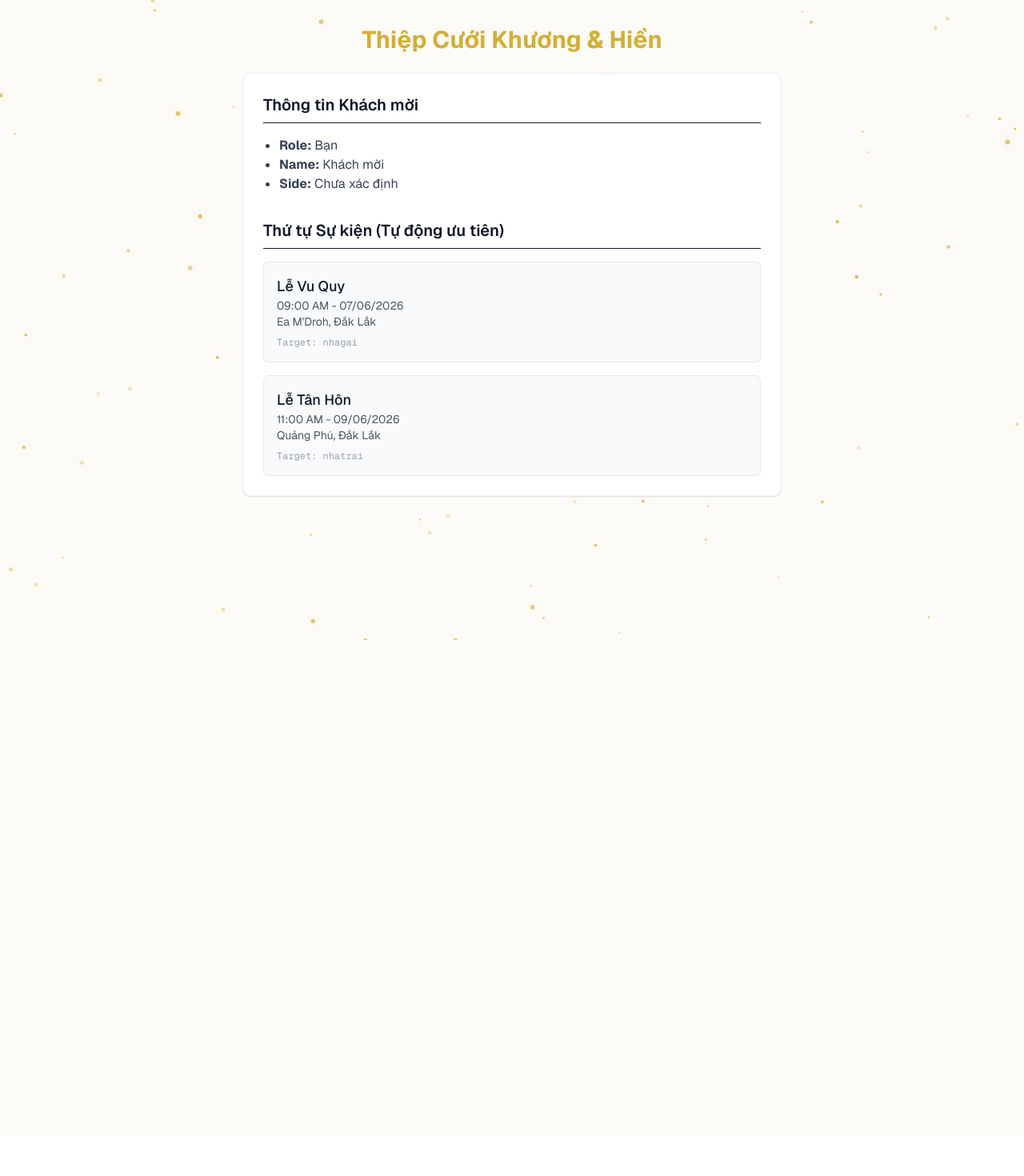
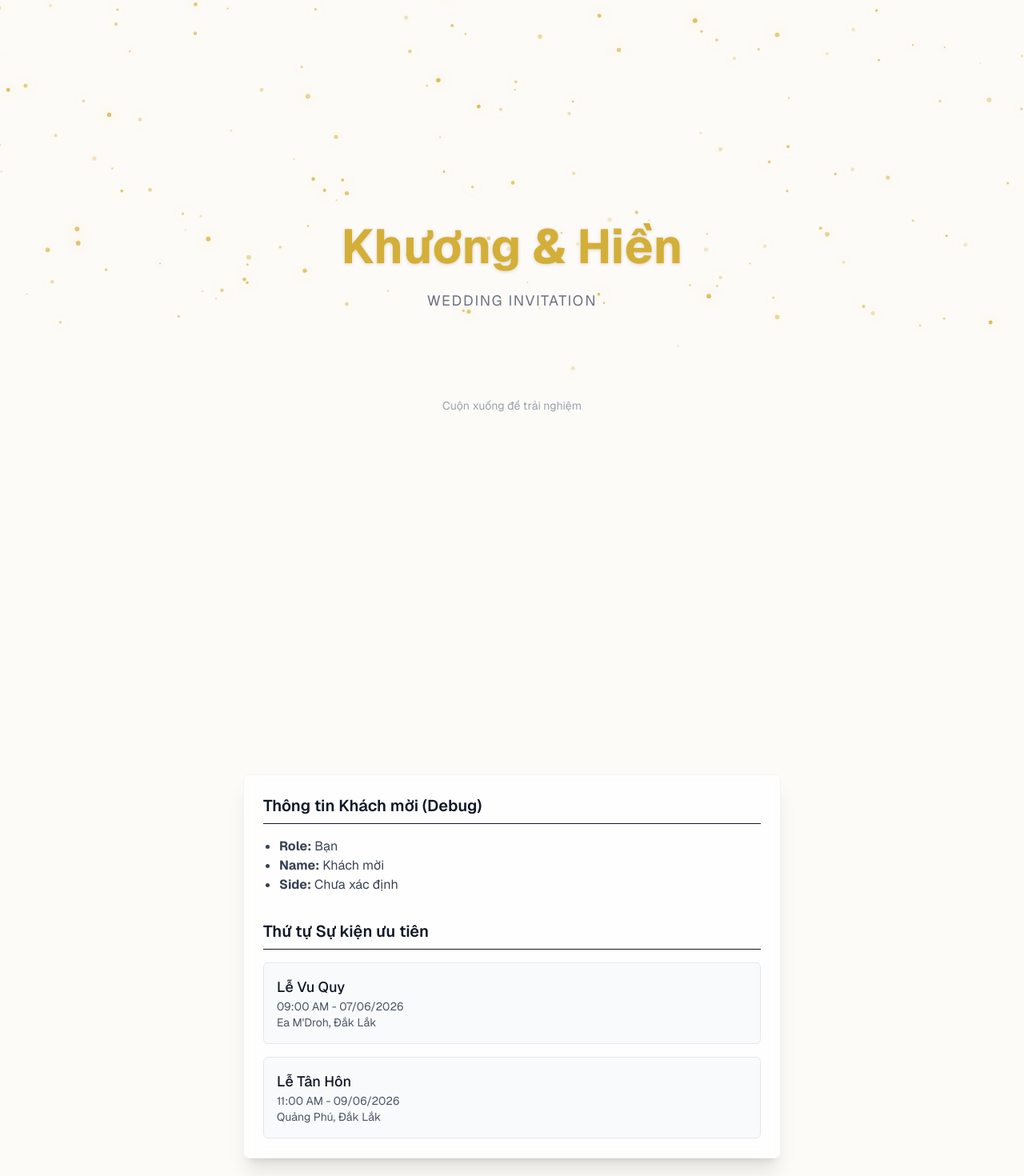
Before and after one commit to khuongdp1402/invitations-template2-, a Next.js app: page /wedding in a window 1280 px wide. Shown: the top 1470 px of the page at 80% size. Before the commit the page ends 1420 px from the top, so only its background shows below. Built offline with nearby package versions, Linux system fonts and the light colour scheme.

Commit message:
feat(ui): integrate Phase 3 transitions into page demo

```diff
--- a/app/wedding/page.jsx
+++ b/app/wedding/page.jsx
@@ -4,6 +4,13 @@ import React, { Suspense } from 'react';
 import { useSearchParams } from 'next/navigation';
 import SplashScreen from '@/components/ui/SplashScreen';
 import { weddingData } from '@/config/weddingData';
+import gsap from 'gsap';
+import { useGSAP } from '@gsap/react';
+import { ScrollTrigger } from 'gsap/ScrollTrigger';
+import HandwritingText from '@/components/ui/transitions/HandwritingText';
+import ColorBurstImage from '@/components/ui/transitions/ColorBurstImage';
+
+gsap.registerPlugin(ScrollTrigger);
 
 function WeddingContent() {
   const searchParams = useSearchParams();
@@ -19,33 +26,68 @@ function WeddingContent() {
   });
 
   return (
-    <div className="min-h-screen p-8 pb-[100vh] bg-transparent text-gray-900 font-sans">
-      <h1 className="text-3xl font-bold mb-6 text-center text-[#d4af37]">
-        Thiệp Cưới Khương & Hiền
-      </h1>
+    <div className="min-h-screen pb-[20vh] bg-transparent text-gray-900 font-sans relative">
+      {/* 1. Hero Section (tạm thời) */}
+      <div className="h-screen flex flex-col justify-center items-center">
+        <h1 className="text-4xl md:text-6xl font-bold mb-6 text-center text-[#d4af37] drop-shadow-sm">
+          Khương & Hiền
+        </h1>
+        <p className="text-lg text-gray-500 mb-8 tracking-widest uppercase">Wedding Invitation</p>
+        <p className="text-sm text-gray-400 animate-bounce mt-20">Cuộn xuống để trải nghiệm</p>
+      </div>
 
-      <div className="max-w-2xl mx-auto bg-white p-6 rounded-lg shadow-sm border border-gray-100">
-        <h2 className="text-xl font-semibold mb-4 border-b pb-2">Thông tin Khách mời</h2>
+      {/* 2. The Launch Trigger */}
+      <LaunchTrigger />
+
+      {/* 3. Vùng chứa thông tin tĩnh (từ Phase 1) */}
+      <div className="max-w-2xl mx-auto bg-white/80 backdrop-blur-sm p-6 rounded-lg shadow-xl border border-gray-100 relative z-10 my-32">
+        <h2 className="text-xl font-semibold mb-4 border-b pb-2">Thông tin Khách mời (Debug)</h2>
         <ul className="list-disc pl-5 mb-8 text-gray-700">
           <li><strong>Role:</strong> {role || 'Bạn'}</li>
           <li><strong>Name:</strong> {name || 'Khách mời'}</li>
           <li><strong>Side:</strong> {side === 'nhagai' ? 'Nhà Gái' : side === 'nhatrai' ? 'Nhà Trai' : 'Chưa xác định'}</li>
         </ul>
 
-        <h2 className="text-xl font-semibold mb-4 border-b pb-2">Thứ tự Sự kiện (Tự động ưu tiên)</h2>
+        <h2 className="text-xl font-semibold mb-4 border-b pb-2">Thứ tự Sự kiện ưu tiên</h2>
         <div className="space-y-4">
           {sortedEvents.map(event => (
             <div key={event.id} className={`p-4 rounded-md border ${event.side === side ? 'bg-amber-50 border-amber-200' : 'bg-gray-50 border-gray-200'}`}>
               <h3 className="font-medium text-lg">{event.name}</h3>
               <p className="text-sm text-gray-600">{event.time} - {event.date}</p>
               <p className="text-sm text-gray-600">{event.location}</p>
-              <p className="text-xs font-mono mt-2 text-gray-400">Target: {event.side}</p>
             </div>
           ))}
         </div>
       </div>
+
+      {/* 4. The Handwriting Transition */}
+      <div className="min-h-[60vh] flex items-center justify-center relative z-10">
+        <HandwritingText />
+      </div>
+
+      {/* 5. The Color Burst Transition */}
+      <div className="min-h-[100vh] relative z-10">
+        <ColorBurstImage />
+      </div>
     </div>
   );
+}
+
+// Component nhỏ đóng vai trò như một sensor (cảm biến)
+function LaunchTrigger() {
+  const triggerRef = React.useRef(null);
+
+  useGSAP(() => {
+    ScrollTrigger.create({
+      trigger: triggerRef.current,
+      start: "top 50%", // Kích hoạt khi khối này cuộn đến giữa màn hình
+      onEnter: () => {
+        window.dispatchEvent(new CustomEvent('canvas:launch'));
+      }
+    });
+  }, { scope: triggerRef });
+
+  return <div ref={triggerRef} className="h-10 w-full" aria-hidden="true" />;
 }
 
 export default function WeddingPage() {
```
